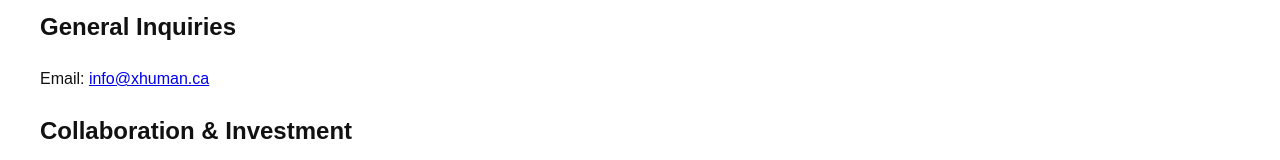
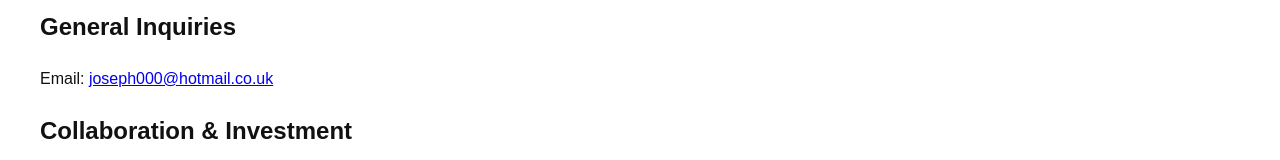
Before and after one commit to josephshi000/xhuman-website, a plain HTML site: page contact.html in a window 1280 px wide. Shown: the part 216-376 px from the top of the page. Drawn offline with Linux system fonts and the light colour scheme.

Commit message:
Update contact.html

```diff
--- a/contact.html
+++ b/contact.html
@@ -27,7 +27,7 @@
 
   <h2>General Inquiries</h2>
   <p>
-    Email: <a href="mailto:info@xhuman.ca">info@xhuman.ca</a>
+    Email: <a href="mailto:joseph000@hotmail.co.uk">joseph000@hotmail.co.uk</a>
   </p>
 
   <h2>Collaboration & Investment</h2>
```
